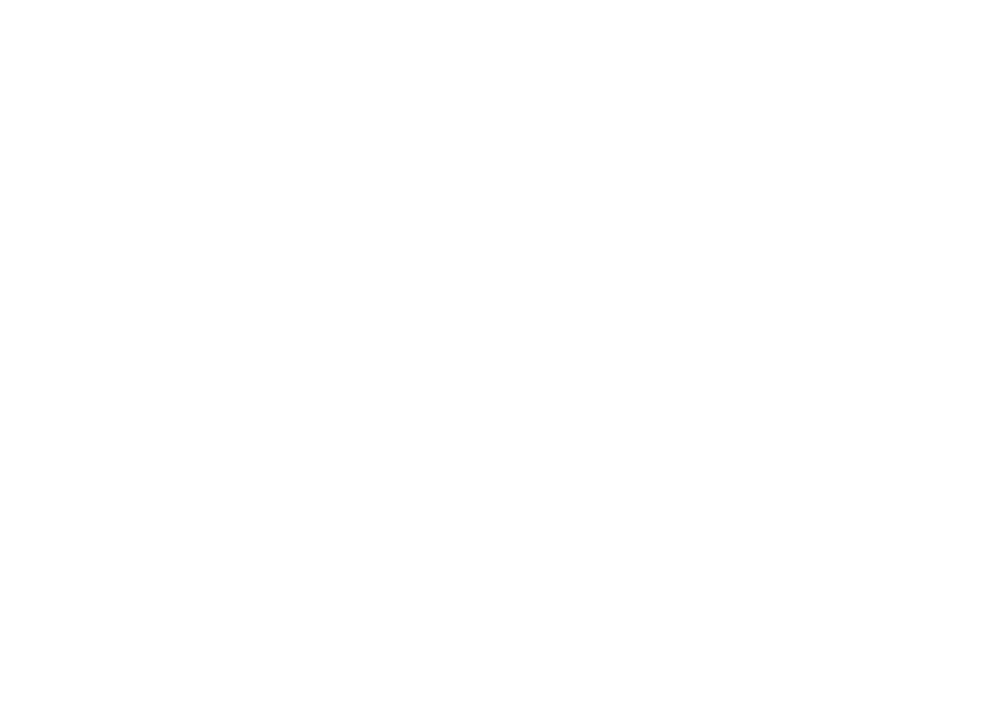
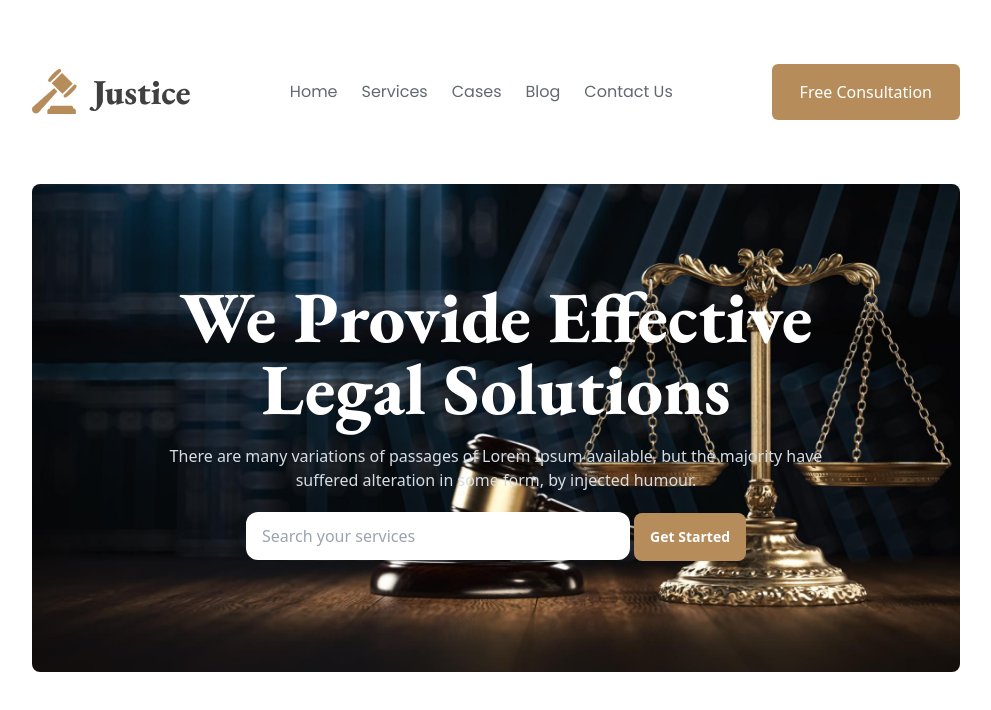
Before and after one commit to DevHadiuR/M14-task-legal-solution-page, a plain HTML site: page index.html in a window 1280 px wide. Shown: the whole page, without its empty margins (144-1135 px from the left). Drawn offline with nearby package versions, Linux system fonts and the light colour scheme.

Commit message:
added the header section

```diff
--- a/index.html
+++ b/index.html
@@ -1,23 +1,30 @@
 <!DOCTYPE html>
-<html lang="en">
+<html lang="en" data-theme="light">
   <head>
-    <meta charset="UTF-8">
-    <meta name="viewport" content="width=device-width, initial-scale=1.0">
+    <meta charset="UTF-8" />
+    <meta name="viewport" content="width=device-width, initial-scale=1.0" />
     <title>Legal Solution</title>
     <!-- tailwind and daisy ui -->
-    <link href="https://cdn.jsdelivr.net/npm/daisyui@4.6.0/dist/full.min.css" rel="stylesheet" type="text/css" />
+    <link
+      href="https://cdn.jsdelivr.net/npm/daisyui@4.6.0/dist/full.min.css"
+      rel="stylesheet"
+      type="text/css"
+    />
     <script src="https://cdn.tailwindcss.com"></script>
     <!-- google fonts -->
-<link rel="preconnect" href="https://fonts.googleapis.com">
-<link rel="preconnect" href="https://fonts.gstatic.com" crossorigin>
-<link href="https://fonts.googleapis.com/css2?family=EB+Garamond:wght@800&family=Poppins:wght@400;500;600;700&display=swap" rel="stylesheet">
+    <link rel="preconnect" href="https://fonts.googleapis.com" />
+    <link rel="preconnect" href="https://fonts.gstatic.com" crossorigin />
+    <link
+      href="https://fonts.googleapis.com/css2?family=EB+Garamond:wght@800&family=Poppins:wght@400;500;600;700&display=swap"
+      rel="stylesheet"
+    />
 
     <style>
-.font-ebgaramond{
-    font-family: 'EB Garamond', serif;
+      .font-ebgaramond {
+        font-family: "EB Garamond", serif;
       }
-.font-poppins{
-    font-family: 'Poppins', sans-serif;
+      .font-poppins {
+        font-family: "Poppins", sans-serif;
       }
     </style>
     <!-- tailwind custom colors -->
@@ -26,15 +33,72 @@
         theme: {
           extend: {
             colors: {
-            clifford: '#da373d',
-          }
-        }
-      }
-    }
+              clifford: "#da373d",
+              "bg-common": "#B68C5A",
+            },
+          },
+        },
+      };
     </script>
-
   </head>
   <body>
-
+    <header class="container mx-auto px-4 md:px-10 lg:px-44">
+      <nav class="my-16">
+        <div class="flex items-center justify-between">
+          <div class="">
+            <img src="legal-solution-resources-main/images/logo2.png" alt="" />
+          </div>
+          <div class=" ">
+            <ul class="flex flex-col md:flex-row gap-6 font-poppins opacity-70">
+              <li><a>Home</a></li>
+              <li>
+                <a>Services</a>
+              </li>
+              <li><a>Cases</a></li>
+              <li><a>Blog</a></li>
+              <li><a>Contact Us</a></li>
+            </ul>
+          </div>
+          <div class="">
+            <button class="text-white bg-bg-common py-4 px-7 rounded-md">
+              Free Consultation
+            </button>
+          </div>
+        </div>
+      </nav>
+      <div
+        class="hero h-auto py-20 lg:px-24 rounded-lg"
+        style="
+          background-image: url(./legal-solution-resources-main/images/banner.png);
+        "
+      >
+        <div class="bg-gradient-to-r from-[#111] to-[#111111]"></div>
+        <div class="hero-content text-center text-neutral-content">
+          <div class="">
+            <h1
+              class="mb-5 text-4xl md:text-7xl font-extrabold font-ebgaramond text-white"
+            >
+              We Provide Effective <br />
+              Legal Solutions
+            </h1>
+            <p class="mb-5 text-center">
+              There are many variations of passages of Lorem Ipsum available,
+              but the majority have suffered alteration in some form, by
+              injected humour.
+            </p>
+            <input
+              type=" text"
+              placeholder="Search your services"
+              class="py-3 w-40 mb-4 md:w-96 pl-4 rounded-xl text-[#A0A0A0]"
+            />
+            <button class="btn bg-bg-common text-white border-none">
+              Get Started
+            </button>
+          </div>
+        </div>
+      </div>
+    </header>
+    <main></main>
+    <footer></footer>
   </body>
 </html>
```
Lines whose indentation alone changed are shown as unchanged.
